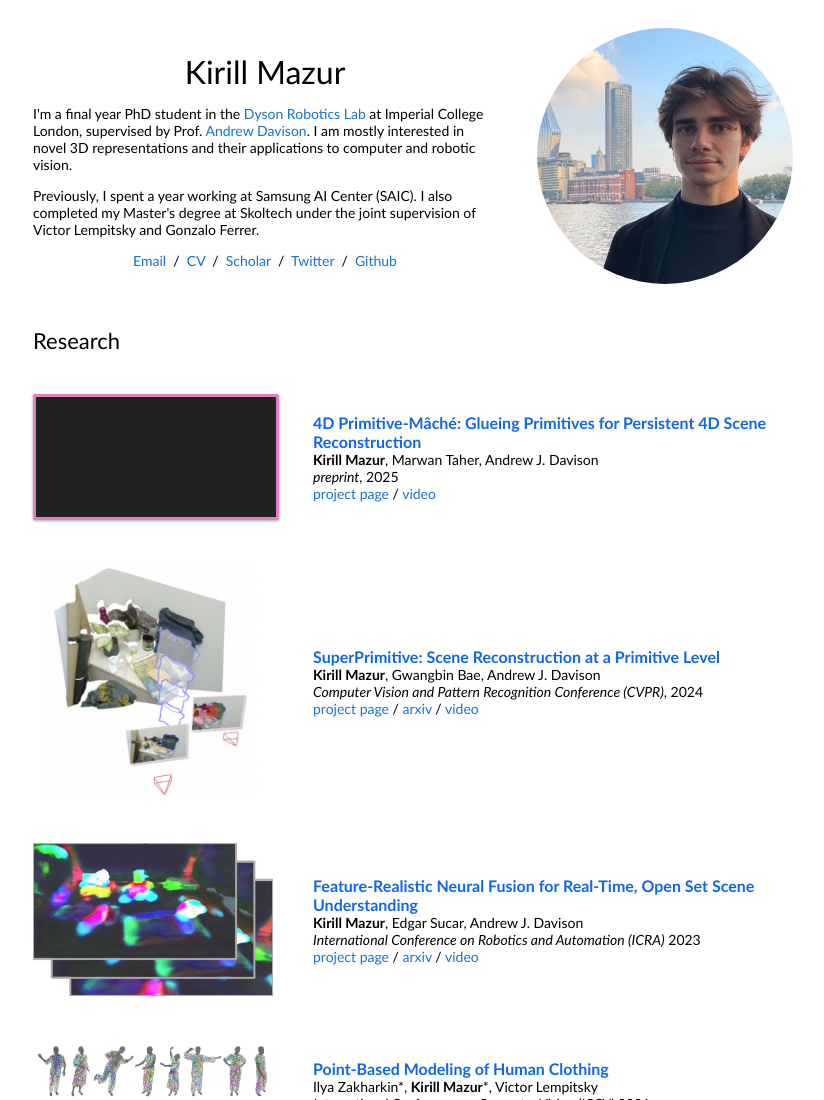
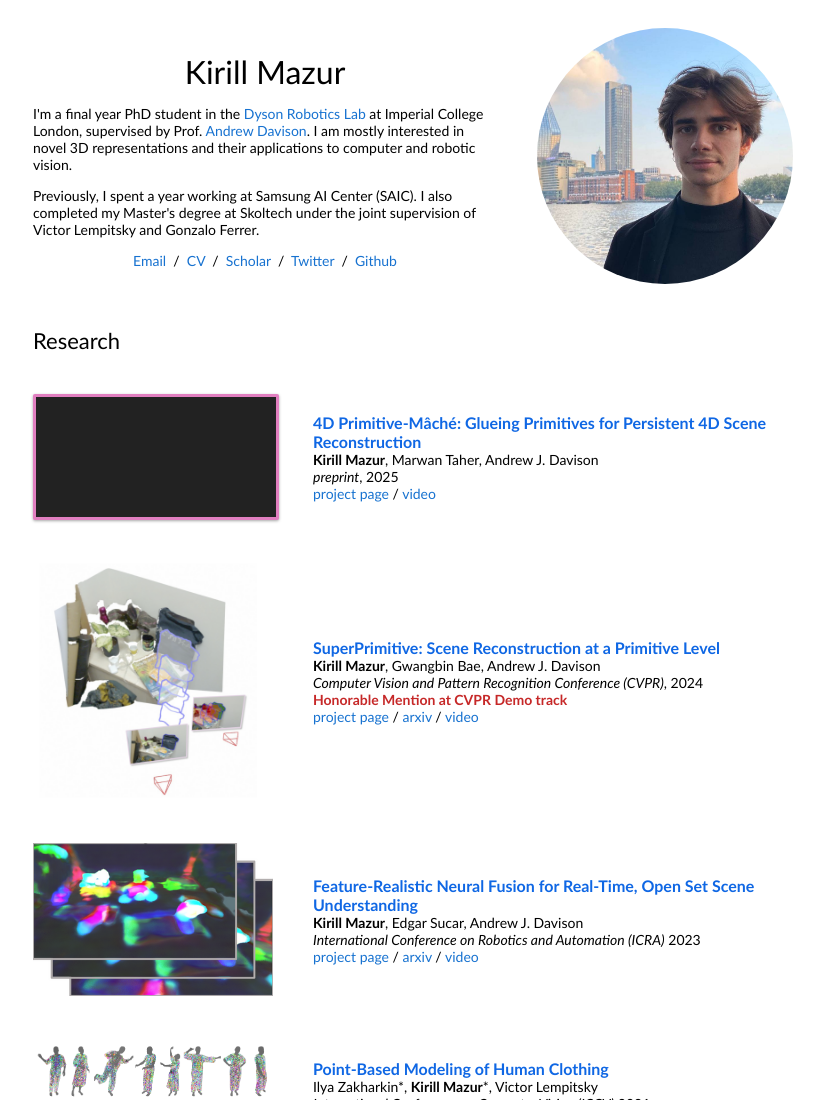
Before and after one commit to makezur/makezur.github.io, a plain HTML site: page index.html in a window 1280 px wide. Shown: the top 1100 px of the page, without its empty margins (227-1051 px from the left). Drawn offline with Linux system fonts and the light colour scheme; grey boxes are pictures that could not be loaded.

Commit message:
update stuff..

```diff
--- a/index.html
+++ b/index.html
@@ -111,6 +111,8 @@
               <br>
               <text><em>Computer Vision and Pattern Recognition Conference (CVPR)</em>, 2024</text>
               <br>
+              <span class="award">Honorable Mention at CVPR Demo track</span>
+              <br>
               <text>
                 <a href="https://makezur.github.io/SuperPrimitive/" target="_blank">project page</a> /
                 <a href="https://arxiv.org/abs/2312.05889" target="_blank">arxiv</a> /
--- a/stylesheet.css
+++ b/stylesheet.css
@@ -182,3 +182,8 @@ h2 {
 span.highlight {
   background-color: #ffffd0;
 }
+
+.award {
+  color: #c62828;
+  font-weight: 700;
+}
```
